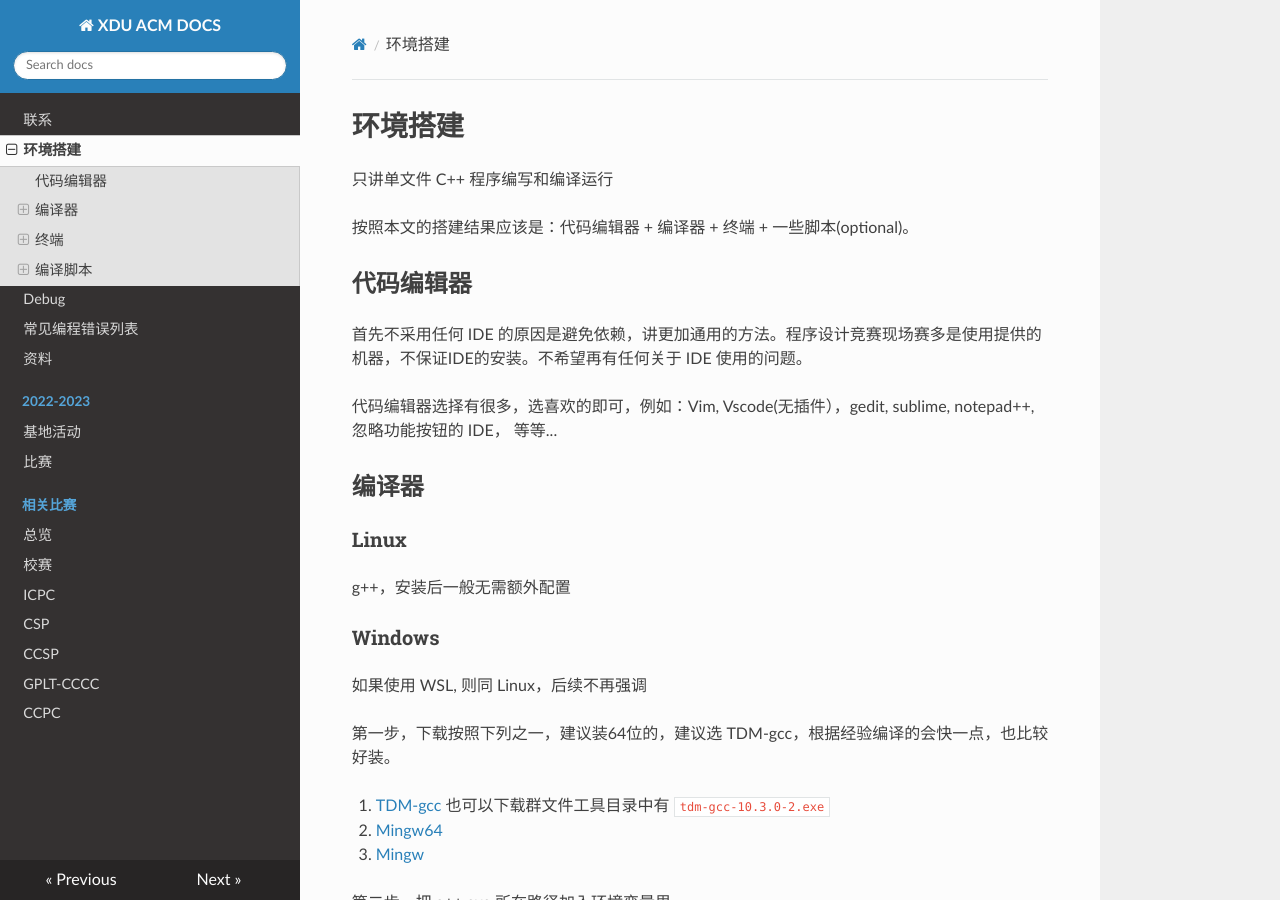
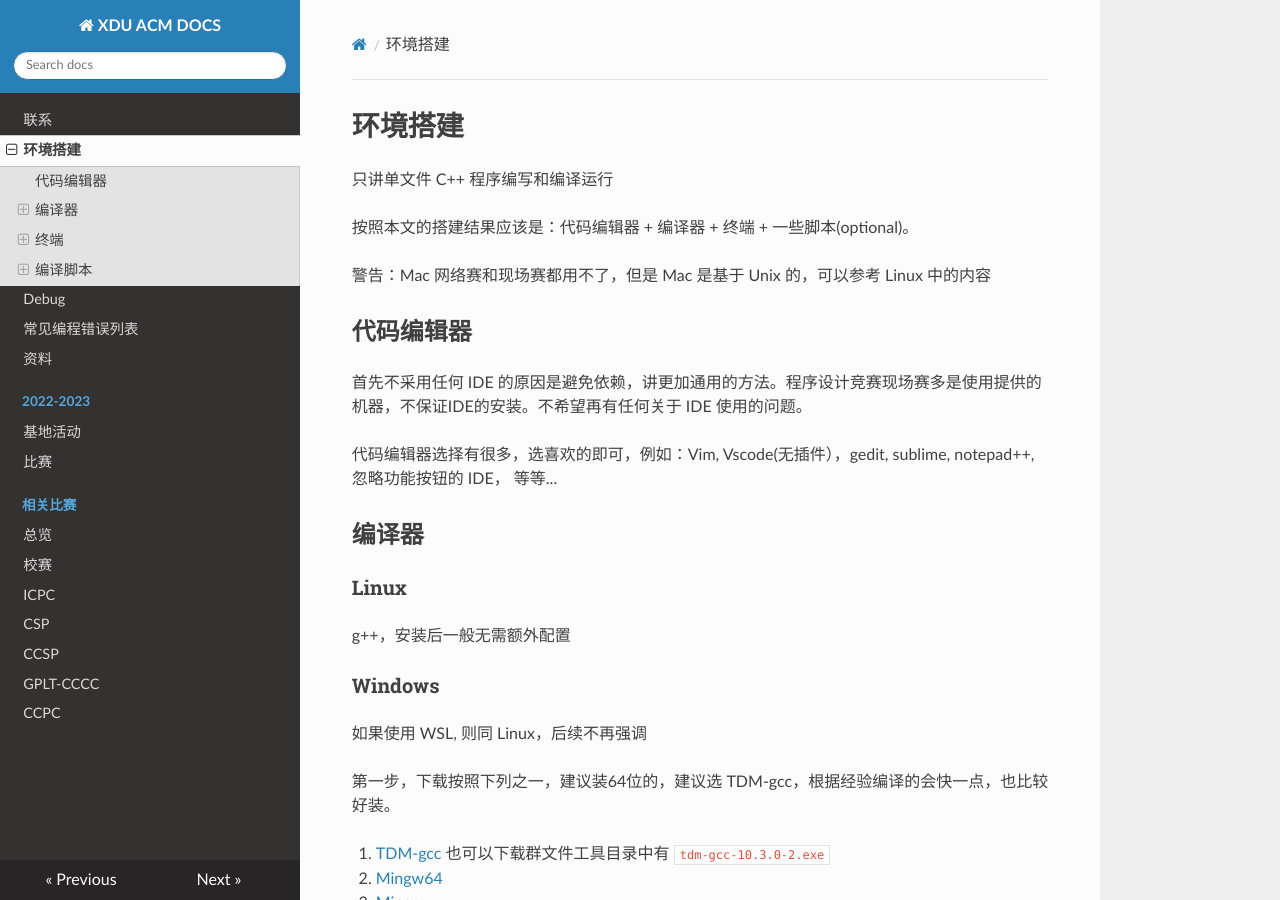
Before and after one commit to xdu-icpc/docs, an MkDocs documentation site: the page built from docs/environment.md, in a window 1280 px wide and 900 px high. Built offline with MkDocs 1.6.1, drawn with Linux system fonts in a browser that asks for light colours; nearby versions of some CDN libraries.

Commit message:
add mac env setup

```diff
--- a/docs/environment.md
+++ b/docs/environment.md
@@ -3,6 +3,8 @@
 只讲单文件 C++ 程序编写和编译运行
 
 按照本文的搭建结果应该是：代码编辑器 + 编译器 + 终端 + 一些脚本(optional)。
+
+警告：Mac 网络赛和现场赛都用不了，但是 Mac 是基于 Unix 的，可以参考 Linux 中的内容
 
 ## 代码编辑器
 
```
